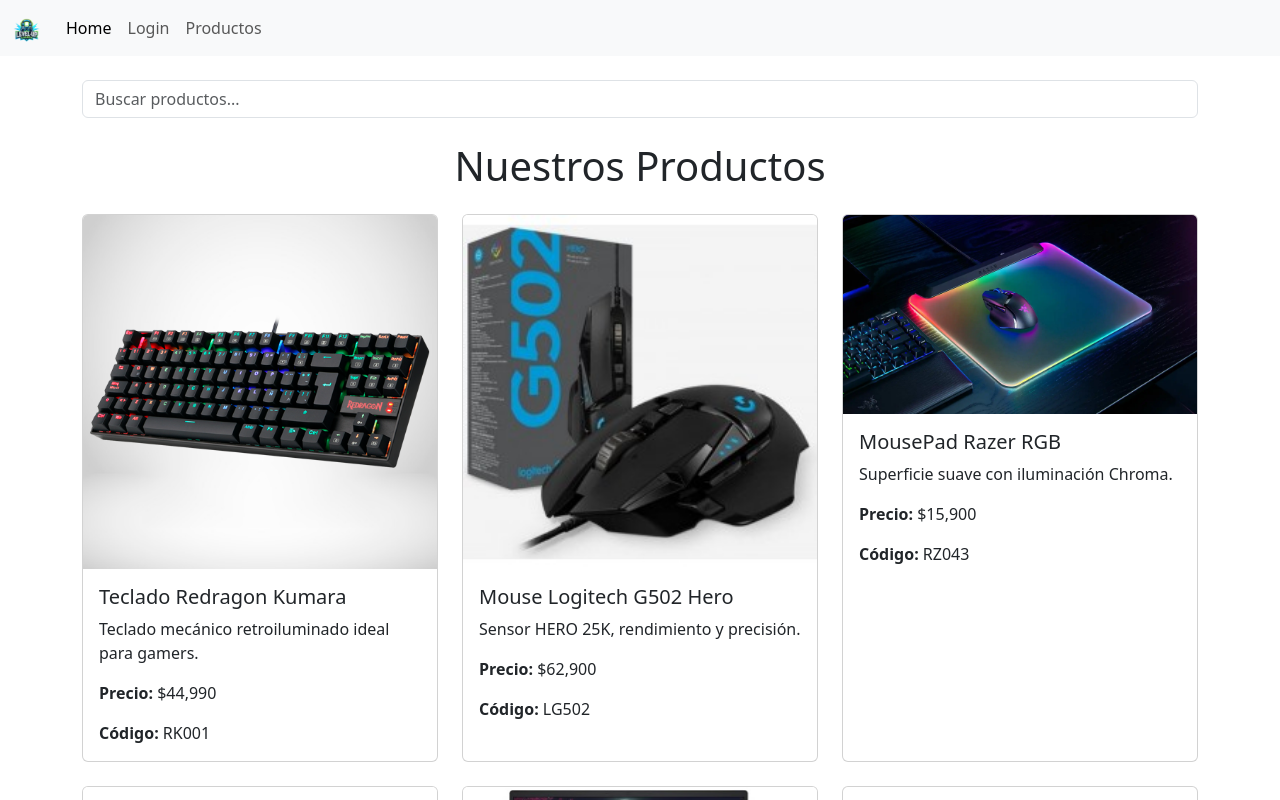
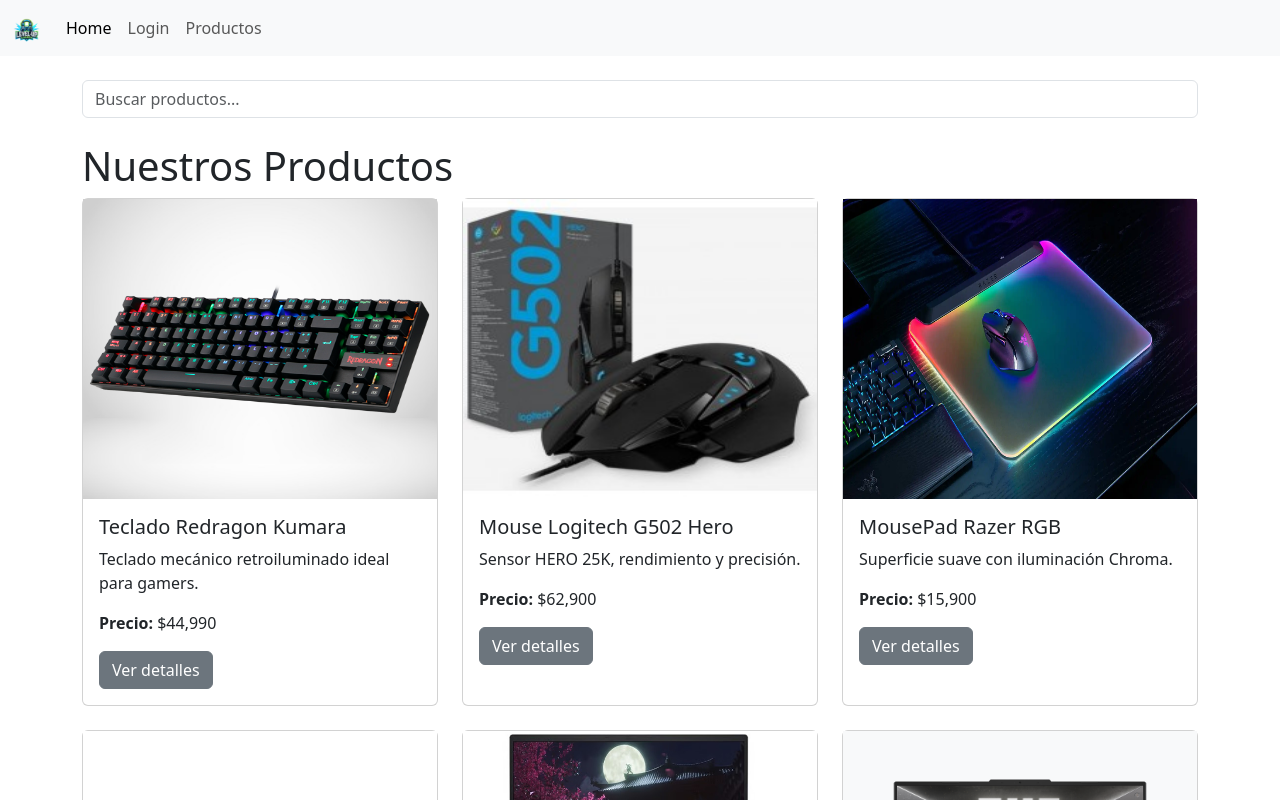
Before and after one commit to MatiDroid21/LevelUpGamer_react, a React (Create React App) app: page /productos in a window 1280 px wide. Shown: the top 800 px of the page. Built offline with nearby package versions, Linux system fonts and the light colour scheme.

Commit message:
realizacion de pruebas y revision de codigo para catalogo

```diff
--- a/package.json
+++ b/package.json
@@ -4,7 +4,6 @@
   "private": true,
   "dependencies": {
     "@testing-library/dom": "^10.4.1",
-    "@testing-library/jest-dom": "^6.8.0",
     "bootstrap": "^5.3.8",
     "bootstrap-icons": "^1.13.1",
     "react": "^19.2.0",
@@ -43,8 +42,10 @@
     "@babel/preset-env": "^7.28.3",
     "@babel/preset-react": "^7.27.1",
     "@testing-library/jasmine-dom": "^1.3.3",
+    "@testing-library/jest-dom": "^6.9.1",
     "@testing-library/react": "^16.3.0",
     "@testing-library/user-event": "^14.6.1",
+    "babel-jest": "^30.2.0",
     "babel-loader": "^10.0.0",
     "jasmine-core": "^5.11.0",
     "karma": "^6.4.4",
--- a/src/pages/productos.js
+++ b/src/pages/productos.js
@@ -13,6 +13,8 @@
 
 // Cambia el nombre de la función a mayúscula para que sea un componente válido
 export default function Productos() {
+    const [modalOpen, setModalOpen] = useState(null); // id del producto abierto
+
     const productos = [
         {
             id: 1,
@@ -97,33 +99,60 @@
         producto.codigo.toLowerCase().includes(searchTerm.toLowerCase())
     );
 
-    return(
+    return (
         <div className="container">
-            {/*barra de busqueda*/}
-            <input type="text" className="form-control my-4" placeholder="Buscar productos..." onChange={handleSearchChange} />
-            {/* filtro */}
+            {/* barra de búsqueda */}
+            <div className="my-4">
+                <input
+                    type="text"
+                    className="form-control"
+                    placeholder="Buscar productos..."
+                    value={searchTerm}
+                    onChange={handleSearchChange}
+                />
 
-            <h1 className="text-center my-4">Nuestros Productos</h1>
+            </div>
 
+            <h1>Nuestros Productos</h1>
             <div className="row">
                 {filteredProducts.map((producto) => (
                     <div className="col-md-4 mb-4" key={producto.id}>
                         <div className="card h-100">
-                            <img src={producto.imagen} className="card-img-top" alt={producto.nombre} />
+                            <img src={producto.imagen} className="img-container" alt={producto.nombre} />
                             <div className="card-body">
-                                <h5 className="card-title">{producto.nombre}</h5>
-                                <p className="card-text">{producto.descripcion}</p>
-                                <p className="card-text"><strong>Precio: </strong>${producto.precio.toLocaleString()}</p>
-                                <p className="card-text"><strong>Código: </strong>{producto.codigo}</p>
+                                <h5>{producto.nombre}</h5>
+                                <p>{producto.descripcion}</p>
+                                <p><strong>Precio:</strong> ${producto.precio.toLocaleString()}</p>
+                                <button className="btn btn-secondary" onClick={() => setModalOpen(producto.id)}>
+                                    Ver detalles
+                                </button>
                             </div>
                         </div>
+
+                        {/* Modal */}
+                        {modalOpen === producto.id && (
+                            <div className="modal d-block" tabIndex="-1" onClick={() => setModalOpen(null)}>
+                                <div className="modal-dialog" onClick={(e) => e.stopPropagation()}>
+                                    <div className="modal-content">
+                                        <div className="modal-header">
+                                            <h5 className="modal-title">{producto.nombre}</h5>
+                                            <button type="button" className="btn-close" onClick={() => setModalOpen(null)}></button>
+                                        </div>
+                                        <div className="modal-body">
+                                            <img src={producto.imagen} className="img-fluid mb-3" alt={producto.nombre} />
+                                            <p>{producto.descripcion}</p>
+                                        </div>
+                                        <div className="modal-footer">
+                                            <button className="btn btn-secondary" onClick={() => setModalOpen(null)}>Cerrar</button>
+                                        </div>
+                                    </div>
+                                </div>
+                            </div>
+                        )}
+
                     </div>
                 ))}
-                {filteredProducts.length === 0 && (
-                    <p className="text-center">No se encontraron productos que coincidan con la búsqueda.</p>
-                )}
             </div>
-            <FooterComponent />
         </div>
     )
 }
--- a/src/styles/cardsIndex.css
+++ b/src/styles/cardsIndex.css
@@ -1,6 +1,6 @@
 .img-container {
     width: 100%;
-    height: 200px;
+    height: 300px;
     overflow: hidden;
     display: flex;
     align-items: center;
```
Also changed, not shown: src/pages/home.js (line endings or trailing spaces), 2 other files (tests, documents, lock files or other folders).
